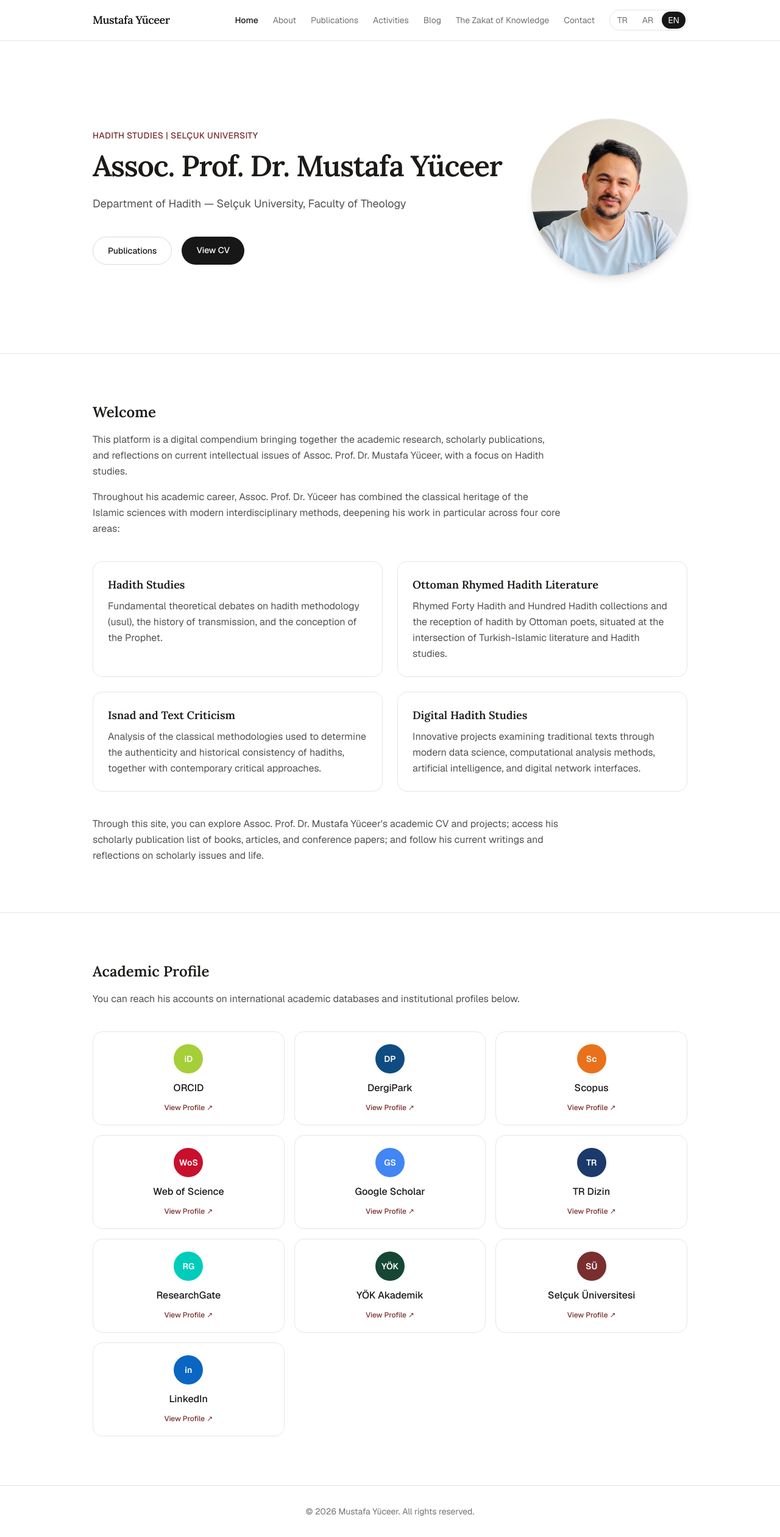
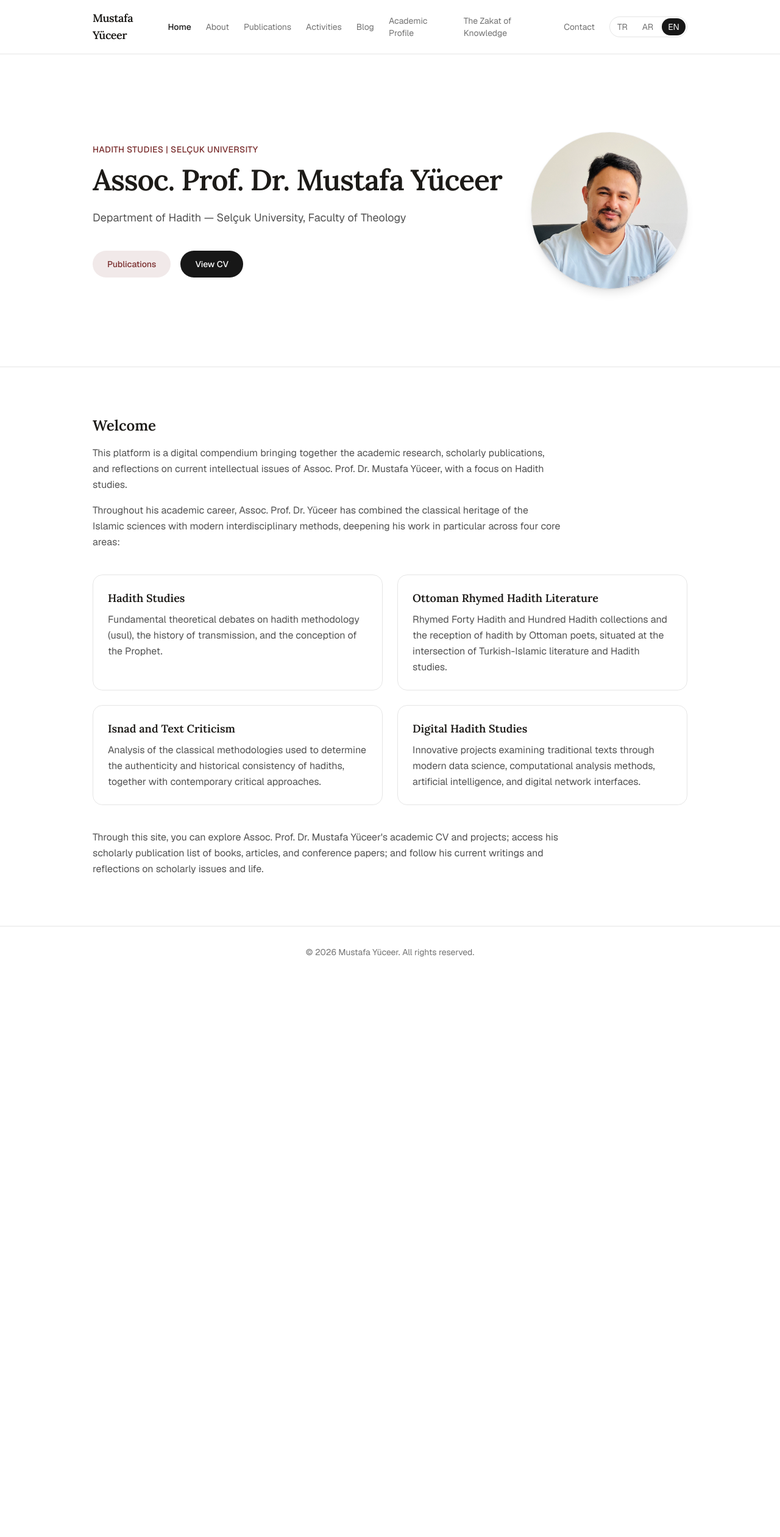
Before and after one commit to mustafayuceer-hub/mustafayuceer-site, a Next.js app: page /en in a window 1280 px wide. Shown: the whole page at 61% size. After the commit the page ends 1603 px from the top, so only its background shows below. Built offline with nearby package versions, Linux system fonts and the light colour scheme.

Commit message:
Akademik Profil'i ayrı sayfa yap, navbar'a Blog'un yanına ekle; Academia.edu ekle; Yayınlar butonunu bordo kutuya boya

```diff
--- /dev/null
+++ b/src/app/[locale]/akademik-profil/page.tsx
@@ -0,0 +1,67 @@
+import { useTranslations } from "next-intl";
+import { setRequestLocale } from "next-intl/server";
+import { routing } from "@/i18n/routing";
+import academicProfiles from "@/content/academic-profiles.json";
+
+export function generateStaticParams() {
+  return routing.locales.map((locale) => ({ locale }));
+}
+
+export default async function AcademicProfilePage({
+  params,
+}: {
+  params: Promise<{ locale: string }>;
+}) {
+  const { locale } = await params;
+  setRequestLocale(locale);
+
+  return <AcademicProfile />;
+}
+
+function AcademicProfile() {
+  const t = useTranslations("home");
+
+  return (
+    <div className="mx-auto max-w-5xl px-6 py-16">
+      <h1 className="text-3xl font-semibold tracking-tight sm:text-4xl">
+        {t("academicProfileHeading")}
+      </h1>
+      <p className="mt-4 max-w-3xl leading-relaxed text-neutral-600 dark:text-neutral-300">
+        {t("academicProfileIntro")}
+      </p>
+
+      <ul className="mt-10 grid grid-cols-2 gap-4 sm:grid-cols-3">
+        {(
+          academicProfiles as {
+            name: string;
+            url: string;
+            initials: string;
+            color: string;
+          }[]
+        ).map((profile) => (
+          <li key={profile.name}>
+            <a
+              href={profile.url}
+              target="_blank"
+              rel="noopener noreferrer"
+              className="flex h-full flex-col items-center gap-3 rounded-2xl border border-black/10 p-5 text-center transition hover:border-black/25 hover:shadow-md dark:border-white/10 dark:hover:border-white/25"
+            >
+              <span
+                className="flex h-12 w-12 shrink-0 items-center justify-center rounded-full text-sm font-semibold text-white"
+                style={{ backgroundColor: profile.color }}
+              >
+                {profile.initials}
+              </span>
+              <span className="font-medium text-neutral-900 dark:text-white">
+                {profile.name}
+              </span>
+              <span className="text-xs font-medium text-[var(--accent)]">
+                {t("viewProfile")} ↗
+              </span>
+            </a>
+          </li>
+        ))}
+      </ul>
+    </div>
+  );
+}
--- a/src/app/[locale]/page.tsx
+++ b/src/app/[locale]/page.tsx
@@ -3,7 +3,6 @@ import { useTranslations } from "next-intl";
 import { setRequestLocale } from "next-intl/server";
 import { Link } from "@/i18n/navigation";
 import { routing } from "@/i18n/routing";
-import academicProfiles from "@/content/academic-profiles.json";
 
 export function generateStaticParams() {
   return routing.locales.map((locale) => ({ locale }));
@@ -40,7 +39,7 @@ function Home() {
           <div className="mt-10 flex flex-wrap gap-4">
             <Link
               href="/publications"
-              className="rounded-full border border-black/15 px-6 py-3 text-sm font-medium transition hover:border-black/30 dark:border-white/20 dark:hover:border-white/40"
+              className="rounded-full bg-[var(--accent)]/10 px-6 py-3 text-sm font-medium text-[var(--accent)] transition hover:bg-[var(--accent)]/20"
             >
               {t("heroCtaSecondary")}
             </Link>
@@ -95,50 +94,6 @@ function Home() {
           </p>
         </div>
       </section>
-
-      <section className="border-t border-black/10 dark:border-white/10">
-        <div className="mx-auto max-w-5xl px-6 py-20">
-          <h2 className="text-2xl font-semibold">
-            {t("academicProfileHeading")}
-          </h2>
-          <p className="mt-4 max-w-3xl leading-relaxed text-neutral-600 dark:text-neutral-300">
-            {t("academicProfileIntro")}
-          </p>
-
-          <ul className="mt-10 grid grid-cols-2 gap-4 sm:grid-cols-3">
-            {(
-              academicProfiles as {
-                name: string;
-                url: string;
-                initials: string;
-                color: string;
-              }[]
-            ).map((profile) => (
-              <li key={profile.name}>
-                <a
-                  href={profile.url}
-                  target="_blank"
-                  rel="noopener noreferrer"
-                  className="flex h-full flex-col items-center gap-3 rounded-2xl border border-black/10 p-5 text-center transition hover:border-black/25 hover:shadow-md dark:border-white/10 dark:hover:border-white/25"
-                >
-                  <span
-                    className="flex h-12 w-12 shrink-0 items-center justify-center rounded-full text-sm font-semibold text-white"
-                    style={{ backgroundColor: profile.color }}
-                  >
-                    {profile.initials}
-                  </span>
-                  <span className="font-medium text-neutral-900 dark:text-white">
-                    {profile.name}
-                  </span>
-                  <span className="text-xs font-medium text-[var(--accent)]">
-                    {t("viewProfile")} ↗
-                  </span>
-                </a>
-              </li>
-            ))}
-          </ul>
-        </div>
-      </section>
     </div>
   );
 }
--- a/src/components/Navbar.tsx
+++ b/src/components/Navbar.tsx
@@ -12,6 +12,7 @@ const links = [
   { href: "/publications", key: "publications" },
   { href: "/activities", key: "activities" },
   { href: "/blog", key: "blog" },
+  { href: "/akademik-profil", key: "academicProfile" },
   { href: "/ilmin-zekati", key: "ilminZekati" },
   { href: "/contact", key: "contact" },
 ] as const;
--- a/src/content/academic-profiles.json
+++ b/src/content/academic-profiles.json
@@ -58,5 +58,11 @@
     "url": "https://www.linkedin.com/in/mustafa-y%C3%BCceer-90293626a/",
     "initials": "in",
     "color": "#0A66C2"
+  },
+  {
+    "name": "Academia.edu",
+    "url": "https://selcuk.academia.edu/MustafaY%C3%BCceer",
+    "initials": "A.",
+    "color": "#2469BC"
   }
 ]
--- a/src/messages/ar.json
+++ b/src/messages/ar.json
@@ -10,6 +10,7 @@
     "publications": "المنشورات",
     "activities": "الأنشطة",
     "blog": "المدونة",
+    "academicProfile": "الملف الأكاديمي",
     "ilminZekati": "زكاة العلم",
     "contact": "تواصل"
   },
--- a/src/messages/en.json
+++ b/src/messages/en.json
@@ -10,6 +10,7 @@
     "publications": "Publications",
     "activities": "Activities",
     "blog": "Blog",
+    "academicProfile": "Academic Profile",
     "ilminZekati": "The Zakat of Knowledge",
     "contact": "Contact"
   },
--- a/src/messages/tr.json
+++ b/src/messages/tr.json
@@ -10,6 +10,7 @@
     "publications": "Yayınlar",
     "activities": "Faaliyetler",
     "blog": "Blog",
+    "academicProfile": "Akademik Profil",
     "ilminZekati": "İlmin Zekâtı",
     "contact": "İletişim"
   },
```
